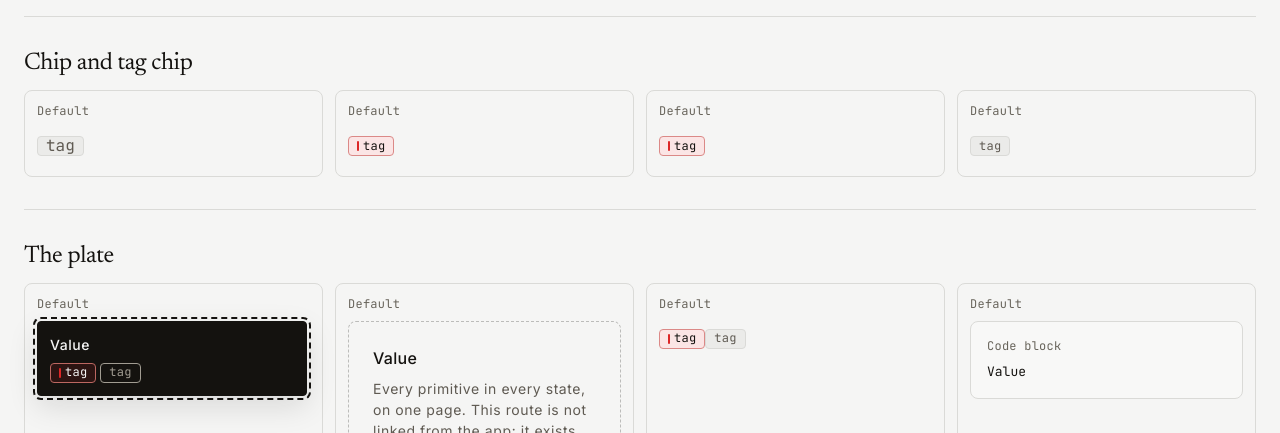
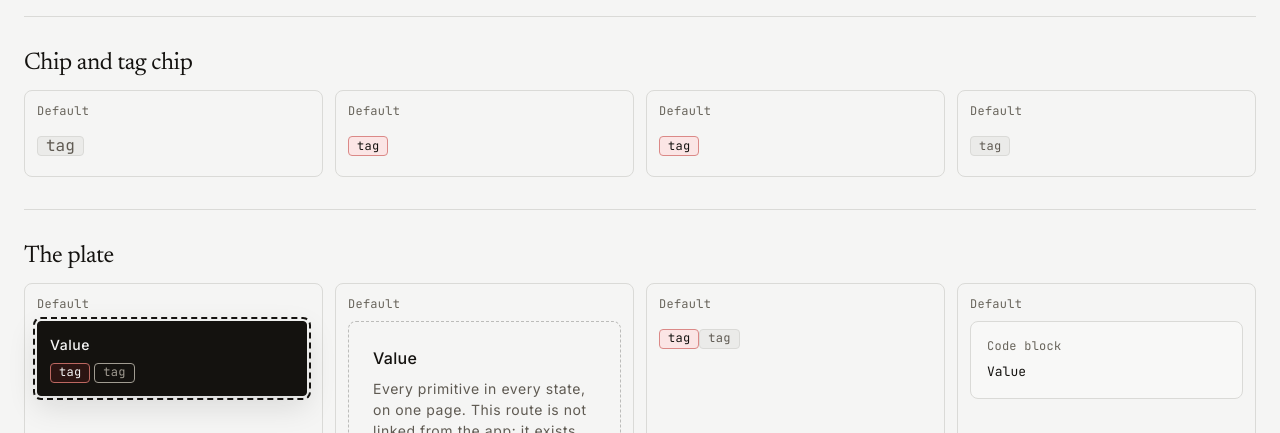
Before and after one commit to kluii/app, a React (Vite) app in the folder web/: page /styleguide in a window 1280 px wide. Shown: the part 960-1393 px from the top of the page. Built offline with nearby package versions, Linux system fonts and the light colour scheme.

Commit message:
feat(web): a tag chip has no bar
Signed-off-by: Wyliam <82271052+WyliGr@users.noreply.github.com>

```diff
--- a/web/src/components/board/tag-chip.tsx
+++ b/web/src/components/board/tag-chip.tsx
@@ -16,10 +16,9 @@ export function TagChip({ tag }: { tag: Tag }) {
   }
   return (
     <span
-      className="tag-chip inline-flex h-5 items-center gap-1 rounded-key px-2 font-mono text-mono-sm"
+      className="tag-chip inline-flex h-5 items-center rounded-key px-2 font-mono text-mono-sm"
       style={{ '--tag': tag.color } as CSSProperties}
     >
-      <span aria-hidden="true" className="tag-chip__bar inline-block h-2.5 w-0.5 rounded-xs" />
       {tag.name}
     </span>
   );
--- a/web/src/components/board/use-card-dnd.ts
+++ b/web/src/components/board/use-card-dnd.ts
@@ -103,12 +103,7 @@ function buildDragPreview(container: HTMLElement, card: Card): void {
           'inline-flex h-5 items-center rounded-key border border-border bg-surface-2 px-2 font-mono text-mono-sm text-ink-muted';
       } else {
         chip.className =
-          'tag-chip inline-flex h-5 items-center gap-1 rounded-key px-2 font-mono text-mono-sm';
-        const bar = document.createElement('span');
-        bar.setAttribute('aria-hidden', 'true');
-        bar.className = 'tag-chip__bar inline-block h-2.5 w-0.5 rounded-xs';
-        chip.appendChild(bar);
-        chip.appendChild(document.createTextNode(tag.name));
+          'tag-chip inline-flex h-5 items-center rounded-key px-2 font-mono text-mono-sm';
         chip.style.setProperty('--tag', tag.color);
       }
       row.appendChild(chip);
--- a/web/src/styles/tokens.css
+++ b/web/src/styles/tokens.css
@@ -351,10 +351,6 @@
     color: var(--ink);
   }
 
-  .tag-chip__bar {
-    background-color: var(--tag);
-  }
-
   /* The plate scope (brief §8): a card being held — the drag ghost, the
      keyboard-lifted row — is printed on the plate, so its descendants read
      the plate's tokens. A tag chip (which mixes its hue into `--card`) and a
```
